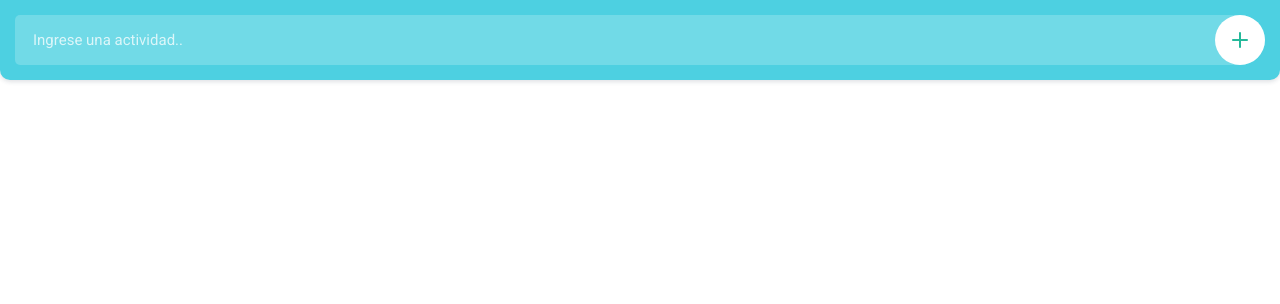
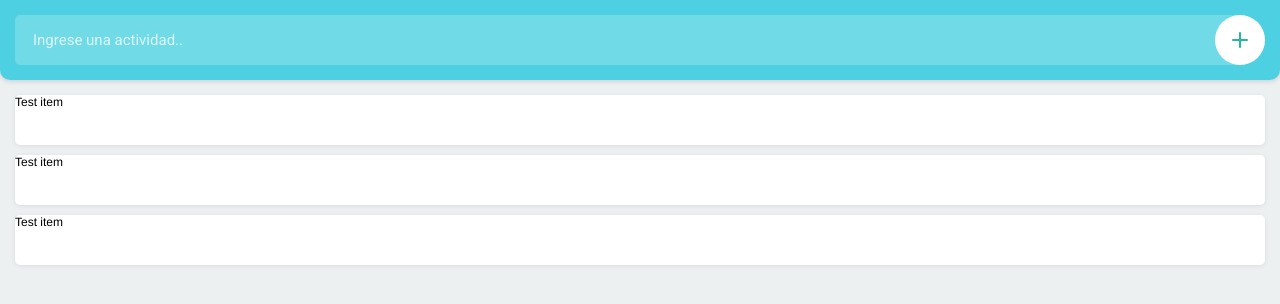
Before and after one commit to rafaelescorcia23/todoapp, a plain HTML site: page index.html in a window 1280 px wide. Drawn offline with Linux system fonts and the light colour scheme.

Commit message:
Creando los items del listado de actividades
dando el estilo a las actividades pero todavia sin los dos botones ni de
eliminar ni de confirmar

```diff
--- a/css/style.css
+++ b/css/style.css
@@ -1,4 +1,9 @@
 @charset "UTF-8";
+
+body {
+	 background:#edf0f1;
+	 padding:80px 0 0 0 !important;
+}
 
 body , input , button {
 
@@ -106,3 +111,38 @@ header button svg .fill {
 
 	fill:#25b99a;
 }
+
+.container{
+
+	width:100%;
+	float:left;
+	padding:15px;
+}
+
+ul.todo{
+	width:100%;
+	float:left;
+}
+
+ul.todo li {
+
+	width:100%;
+	height: 50px;
+	float:left;
+	background: #fff;
+	border-radius: 5px;
+	box-shadow: 0px 1px 4px rgba(44,62,88,0.10);
+	margin: 0 0 10px 0;
+}
+
+ul.todo li:last-of-type{
+	margin:0;
+}
+
+ul.todo li .buttons{
+	width: 100px;
+	height: 50px;
+	position: absolute;
+	top: 0px;
+	right: 0px;
+}
--- a/index.html
+++ b/index.html
@@ -14,8 +14,8 @@
 
 	<header>
 
-		<input type="text" name="" placeholder="Ingrese una actividad..">
-		<button>
+		<input type="text" name="" placeholder="Ingrese una actividad.." id="item">
+		<button id="add">
 			<svg version="1.1" id="Layer_1" xmlns="http://www.w3.org/2000/svg" xmlns:xlink="http://www.w3.org/1999/xlink" x="0px" y="0px"
 				 viewBox="0 0 16 16" style="enable-background:new 0 0 16 16;" xml:space="preserve">
 				<g><g><path class="fill" d="M16,8c0,0.5-0.5,1-1,1H9v6c0,0.5-0.5,1-1,1s-1-0.5-1-1V9H1C0.5,9,0,8.5,0,8s0.5-1,1-1h6V1c0-0.5,0.5-1,1-1s1,0.5,1,1v6h6C15.5,7,16,7.5,16,8z"/></g></g>
@@ -24,5 +24,22 @@
 
 	</header>
 
+  <div class="container">
+    <ul class="todo">
+      <li>Test item
+          <div class="buttons">
+
+          </div>
+      </li>
+      <li>Test item</li>
+      <li>Test item</li>
+    </ul>
+
+  </div>
+
+
+
+<script src="js/main.js"></script>
+
 </body>
 </html>
--- /dev/null
+++ b/js/main.js
@@ -0,0 +1,12 @@
+
+document.getElementById('add').addEventListener('click', function(){
+
+    var value = document.getElementById('item').value;
+
+    if (value){
+
+      console.log(value);
+
+    }
+
+});
```
